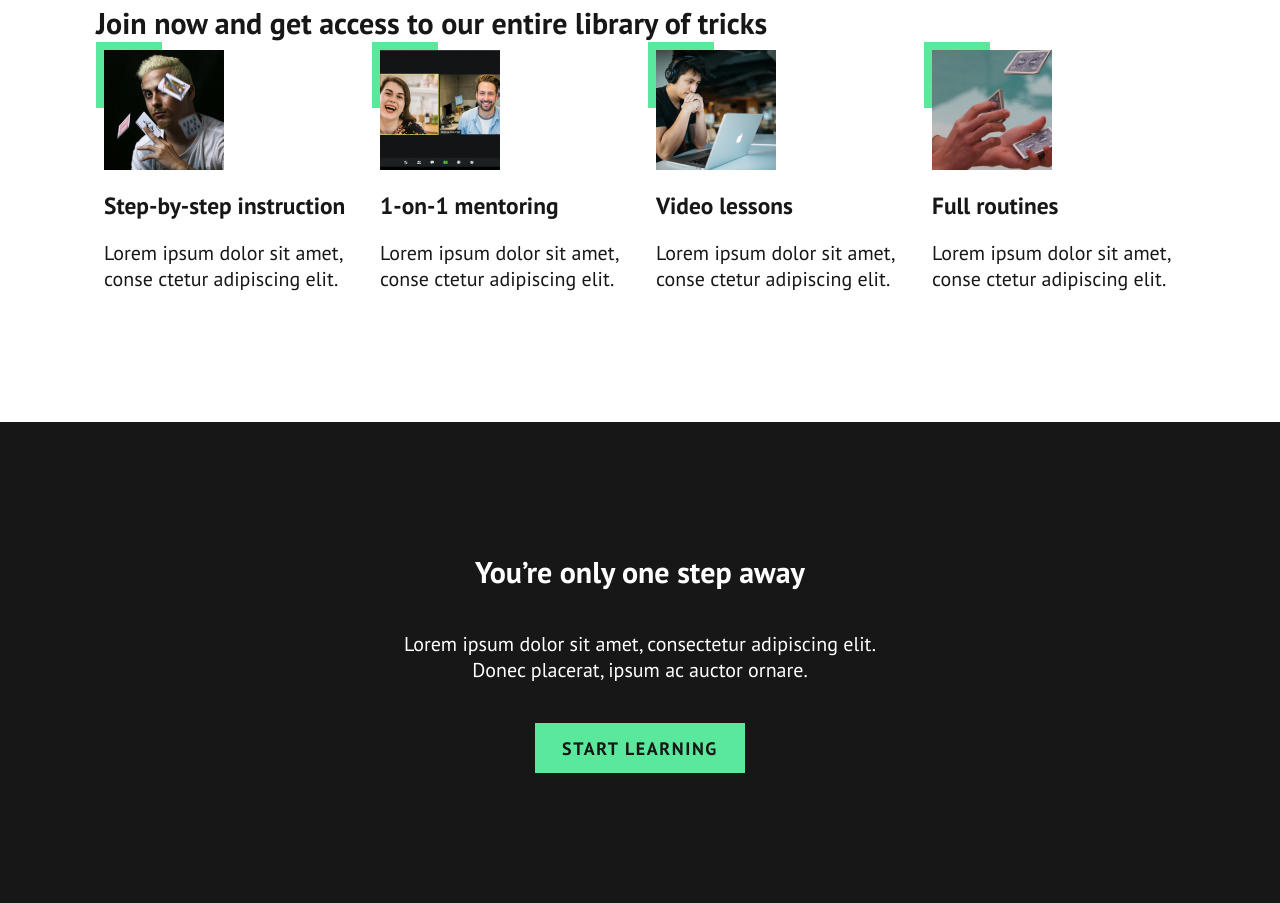
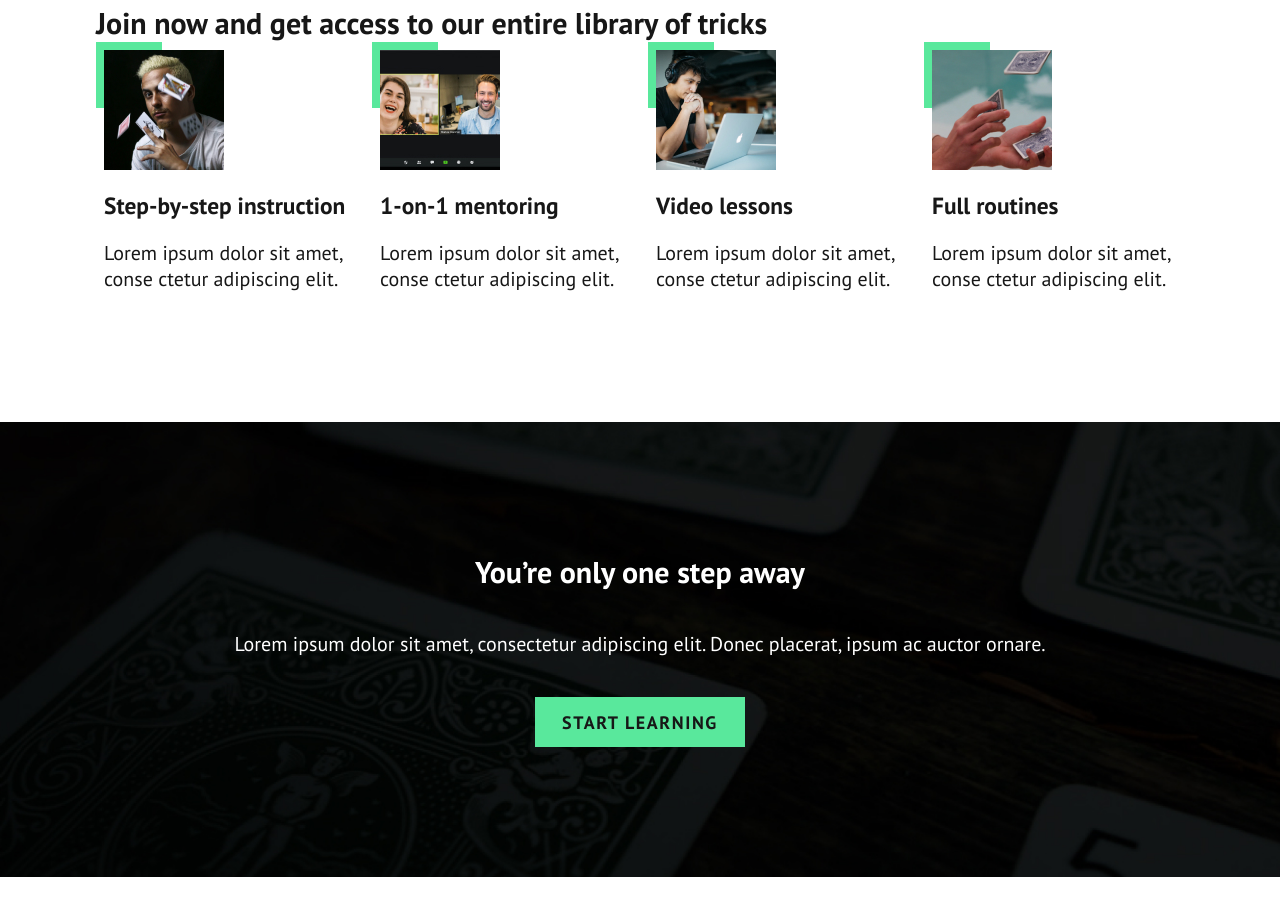
Before and after one commit to Annie-Huang/magic-v2, a website: page index.html in a window 1280 px wide. Shown: the part 1283-2186 px from the top of the page. After the commit the page ends 2160 px from the top, so only its background shows below. Drawn offline with Linux system fonts and the light colour scheme.

Commit message:
Kevin's solution: .cta has a background image.

```diff
--- a/style.css
+++ b/style.css
@@ -161,10 +161,12 @@ section {
 /*  color: var(--clr-neutral-100);*/
 /*}*/
 
-.hero img {
-  /*max-width: 495px;*/
-  /*height: 100%;*/
-}
+/* components */
+
+/*.hero img {*/
+/*  max-width: 495px;*/
+/*  height: 100%;*/
+/*}*/
 
 /*.mastering h2 {*/
 /*  color: var(--clr-accent-400);*/
@@ -173,7 +175,12 @@ section {
   height: 150px;
 }
 
-.cta .container {
-  max-width: 33.75rem; /*540px;*/
+.cta {
+  background-image: url('assets/cta-bg.jpg');
+  background-size: cover;
   text-align: center;
 }
+/*.cta .container {*/
+/*  max-width: 33.75rem; !*540px; The reason I set this is from the design, there is two lines in the <p> so I thought it's smaller.... *!*/
+/*  text-align: center;*/
+/*}*/
```
